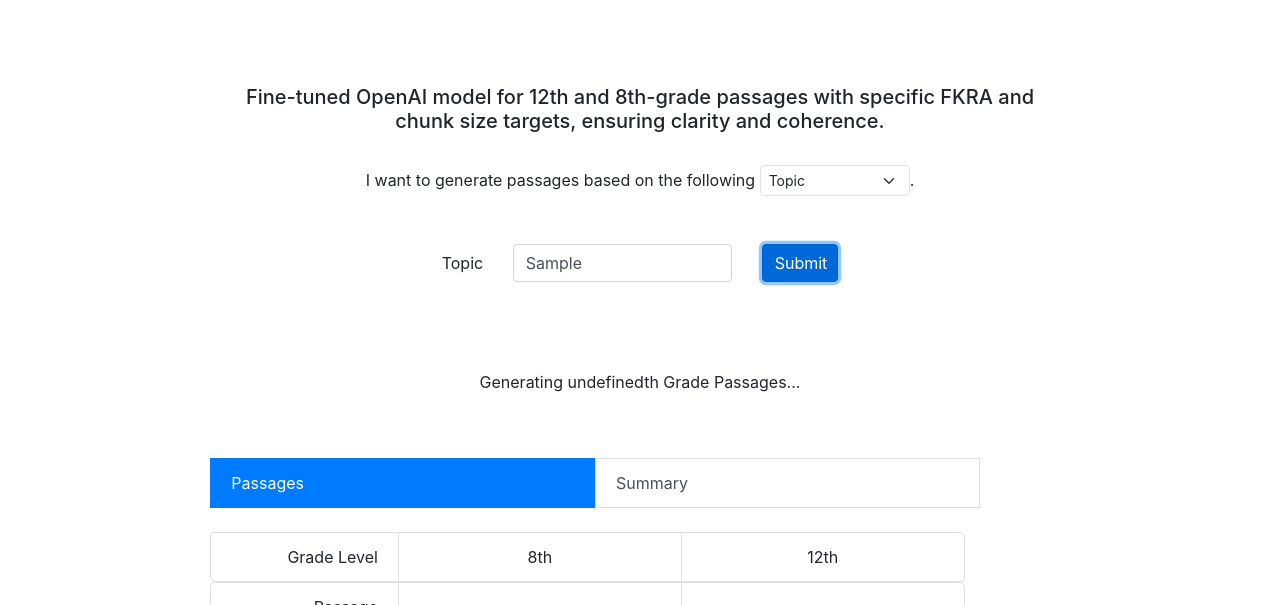
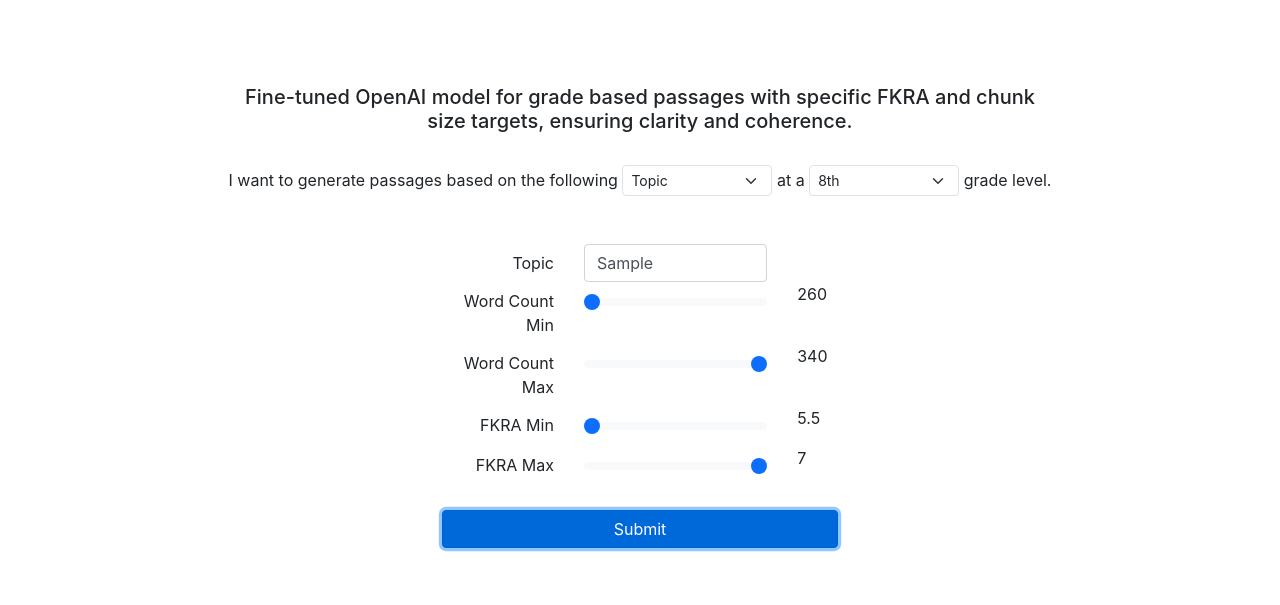
Before and after one commit to openaidemo/openaidemo.github.io, a plain HTML site: page index.html in a window 1280 px wide. Both pictures are taken after typing "Sample" into the empty fields and a click on the button "Submit". Shown: the part 195-800 px from the top of the page. Drawn offline with nearby package versions, Linux system fonts and the light colour scheme; no server answers.

Commit message:
update to allow for ui selections

```diff
--- a/index.html
+++ b/index.html
@@ -4,6 +4,8 @@
 <meta charset="utf-8">
   <meta name="viewport" content="width=device-width, initial-scale=1">
   <script src="https://cdn.jsdelivr.net/npm/jquery@3.6.4/dist/jquery.min.js"></script>
+  <script src="https://cdn.jsdelivr.net/npm/jquery-ui@1.13.2/dist/jquery-ui.min.js"></script>
+  <link href="https://cdn.jsdelivr.net/npm/jquery-ui@1.13.2/themes/base/theme.min.css" rel="stylesheet">
   <link href="https://cdn.jsdelivr.net/npm/bootstrap@5.3.0/dist/css/bootstrap.min.css" rel="stylesheet">
   <link rel="stylesheet" href="https://cdn.jsdelivr.net/npm/bootstrap@4.6.2/dist/css/bootstrap.min.css">
   <link rel="stylesheet" href="css/site.css">
@@ -27,7 +29,7 @@
 		<div class="row">
 			<div class="col-2"></div>
 			<div class="col-8 text-center">
-				<h5>Fine-tuned OpenAI model for 12th and 8th-grade passages with specific FKRA and chunk size targets, ensuring clarity and coherence.</h4>
+				<h5>Fine-tuned OpenAI model for grade based passages with specific FKRA and chunk size targets, ensuring clarity and coherence.</h4>
 			</div>
 			<div class="col-2"></div>
 		</div>
@@ -38,8 +40,19 @@
 				<span>I want to generate passages based on the following
 					<select class="form-select form-select-sm" id="Type" style="width:150px;display:inline-block">
 						<option value="Topic">Topic</option>
-						<option value="Passage">Passage</option>
-					</select>.
+						<option value="Passage" disabled>Passage</option>
+					</select>
+					at a
+					<select class="form-select form-select-sm" id="Grade" style="width:150px;display:inline-block">
+						<option value="2" disabled>2nd</option>
+						<option value="3" disabled>3rd</option>
+						<option value="4" disabled>4th</option>
+						<option value="6" disabled>6th</option>
+						<option value="8">8th</option>
+						<option value="12">12th</option>
+					</select>
+
+					grade level.
 				</span>
 			</div>
 			<div class="col-2"></div>
@@ -49,15 +62,15 @@
 		<div class="row" id="TopicDiv">
 			<div class="col"></div>
 			<div class="col">
-				<div class="mb-3 row">
-					<div class="col-lg-2">
-					  <label class="col-form-label">Topic</label>
+				<div class="row">
+					<div class="col-lg-4 text-end">
+					  <label class="col-form-label ">Topic</label>
 					</div>
-					<div class="col-lg-7">
+					<div class="col-lg-6">
 					  <input class="form-control" type="text" id="topic"/>
 					</div>
-					<div class="col-lg-3">
-						<button class="btn btn-primary w-100" onclick="begin();">Submit</button>
+					<div class="col-lg-2">
+						<!-- <button class="btn btn-primary w-100" onclick="begin();">Submit</button> -->
 					</div>
 				</div>
 			</div>
@@ -66,17 +79,93 @@
 		<div class="row" id="PassageDiv" style="display:none">
 			<div class="col"></div>
 			<div class="col">
-				<div class="mb-3 row">
-					<div class="col-lg-2">
-					  <label class="col-form-label">Passage</label>
+				<div class="row">
+					<div class="col-lg-4 text-end">
+					  <label class="col-form-label ">Passage</label>
 					</div>
-					<div class="col-lg-7">
+					<div class="col-lg-6">
 					  <textarea class="form-control" id="passage" rows="5"></textarea>
 					</div>
-					<div class="col-lg-3">
+					<div class="col-lg-2">
 						<button class="btn btn-primary w-100" onclick="begin();">Submit</button>
 					</div>
 				</div>
+			</div>
+			<div class="col"></div>
+		</div>
+		<div class="row">
+			<div class="col"></div>
+			<div class="col">
+				<div class="row">
+					<div class="col-lg-4 text-end">
+					  <label class="col-form-label">Word Count Min</label>
+					</div>
+					<div class="col-lg-6">
+					  <input id="wc_min"  class="mt-2 form-range" type="range" min="260" max="300" value="260"/>
+					</div>
+					<div class="col-lg-2">
+						<p id="wc_min_number">260</p>
+					</div>
+				</div>
+			</div>
+			<div class="col"></div>
+		</div>
+		<div class="row">
+			<div class="col"></div>
+			<div class="col">
+				<div class="row">
+					<div class="col-lg-4 text-end">
+					  <label class="col-form-label">Word Count Max</label>
+					</div>
+					<div class="col-lg-6">
+					  <input id="wc_max"  class="mt-2 form-range" type="range" min="301" max="340" step="1" value="340"/>
+					</div>
+					<div class="col-lg-2">
+						<p id="wc_max_number">340</p>
+					</div>
+				</div>
+			</div>
+			<div class="col"></div>
+		</div>
+		<div class="row">
+			<div class="col"></div>
+			<div class="col">
+				<div class="row">
+					<div class="col-lg-4  text-end">
+					  <label class="col-form-label">FKRA Min</label>
+					</div>
+					<div class="col-lg-6">
+					  <input  id="fkra_min" class="mt-2 form-range" type="range" min="5.5" max="6" step="0.1" value="5.5"/>
+					</div>
+					<div class="col-lg-2">
+						<p id="fkra_min_number">5.5</p>
+					</div>
+				</div>
+			</div>
+			<div class="col"></div>
+		</div>
+		<div class="row">
+			<div class="col"></div>
+			<div class="col">
+				<div class="row">
+					<div class="col-lg-4  text-end">
+					  <label class="col-form-label">FKRA Max</label>
+					</div>
+					<div class="col-lg-6">
+					  <input id="fkra_max" class="mt-2 form-range" type="range" min="6.1" max="7" step="0.1" value="7"/>
+					</div>
+					<div class="col-lg-2">
+						<p id="fkra_max_number">7</p>
+					</div>
+				</div>
+			</div>
+			<div class="col"></div>
+		</div>
+		<br>
+		<div class="row">
+			<div class="col"></div>
+			<div class="col">
+				<button class="btn btn-primary w-100" onclick="begin();">Submit</button>
 			</div>
 			<div class="col"></div>
 		</div>
@@ -121,45 +210,37 @@
 				  <div class="tab-pane fade show active" id="list-passages" role="tabpanel" aria-labelledby="list-passages-list">
 					<div class="row col-12 list-group list-group-horizontal">
 						<div class="col-3 list-group-item text-end">Grade Level</div>
-						<div class="col list-group-item text-center">8th</div>
-						<div class="col list-group-item text-center">12th</div>
+						<div class="col list-group-item text-center" id="passages_grade"></div>
 					</div>
 					<div class="row col-12 list-group list-group-horizontal">
 						<div class="col-3 list-group-item text-end">Passage</div>
-						<div class="col list-group-item" id="passage1_8"></div>
-						<div class="col list-group-item" id="passage1_12"></div>
+						<div class="col list-group-item" id="passage1"></div>
 					</div>
 				  </div>
 				  <div class="tab-pane fade" id="list-summary" role="tabpanel" aria-labelledby="list-summary-list">
 					<div class="row col-12 list-group list-group-horizontal">
 						<div class="col-3 list-group-item text-end">Grade Level</div>
-						<div class="col list-group-item text-center">8th</div>
-						<div class="col list-group-item text-center">12th</div>
+						<div class="col list-group-item text-center" id="summary_grade"></div>
 					</div>
 					<div class="row col-12 list-group list-group-horizontal">
 						<div class="col-3 list-group-item text-end">FKA Score</div>
-						<div class="col list-group-item" id="fka_score_8"></div>
-						<div class="col list-group-item" id="fka_score_12"></div>
+						<div class="col list-group-item text-center" id="fka_score"></div>
 					</div>
 					<div class="row col-12 list-group list-group-horizontal">
 						<div class="col-3 list-group-item text-end">Sentences</div>
-						<div class="col list-group-item" id="sentences_8"></div>
-						<div class="col list-group-item" id="sentences_12"></div>
+						<div class="col list-group-item text-center" id="sentences"></div>
 					</div>
 					<div class="row col-12 list-group list-group-horizontal">
 						<div class="col-3 list-group-item text-end">Words</div>
-						<div class="col list-group-item" id="words_8"></div>
-						<div class="col list-group-item" id="words_12"></div>
+						<div class="col list-group-item text-center" id="words"></div>
 					</div>
 					<div class="row col-12 list-group list-group-horizontal">
 						<div class="col-3 list-group-item text-end">Syllables</div>
-						<div class="col list-group-item" id="syllables_8"></div>
-						<div class="col list-group-item" id="syllables_12"></div>
+						<div class="col list-group-item text-center" id="syllables"></div>
 					</div>
 					<div class="row col-12 list-group list-group-horizontal">
 						<div class="col-3 list-group-item text-end">API Calls</div>
-						<div class="col list-group-item" id="api_calls_8"></div>
-						<div class="col list-group-item" id="api_calls_12"></div>
+						<div class="col list-group-item text-center" id="api_calls"></div>
 					</div>
 				</div>
 			  </div>
```
